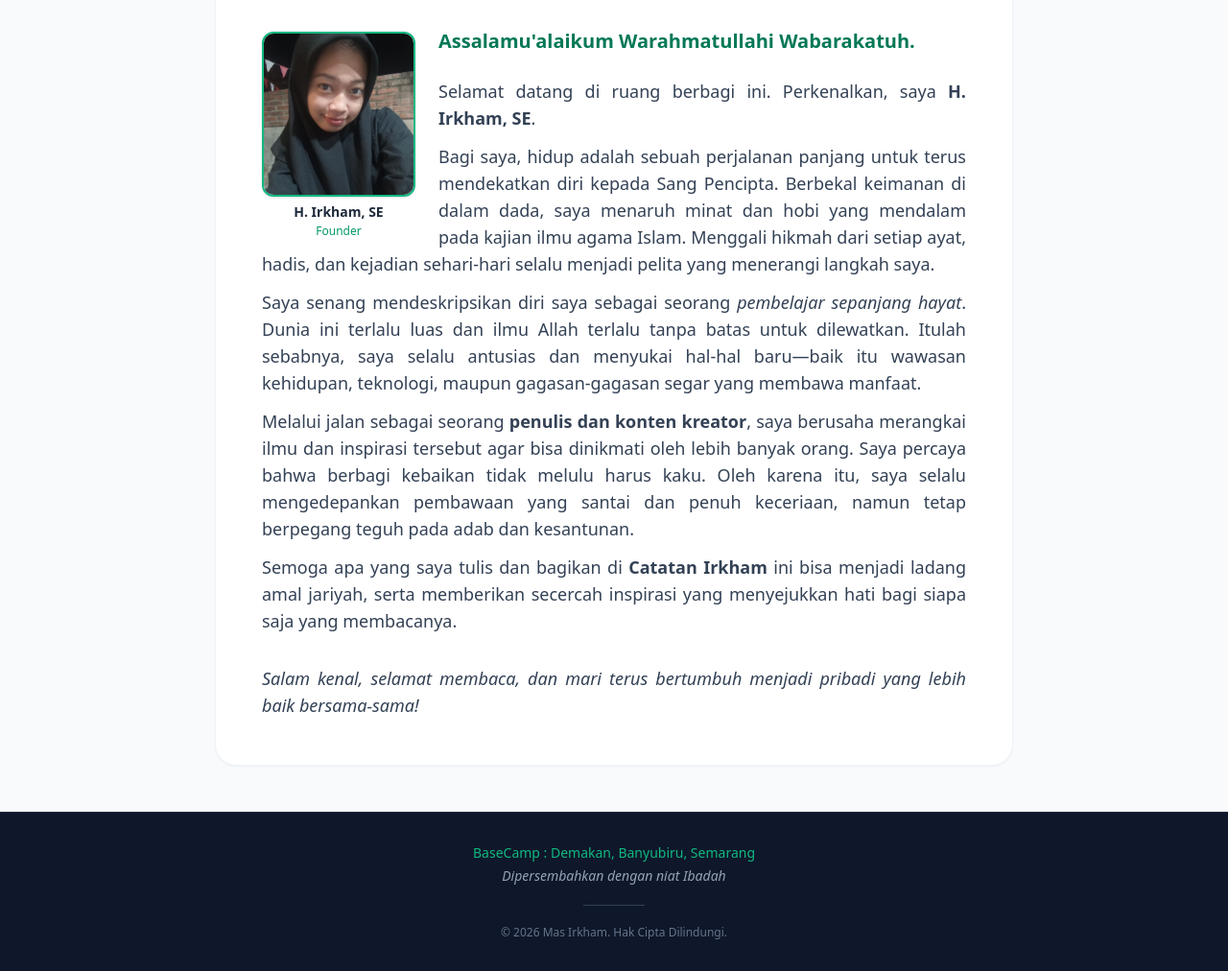
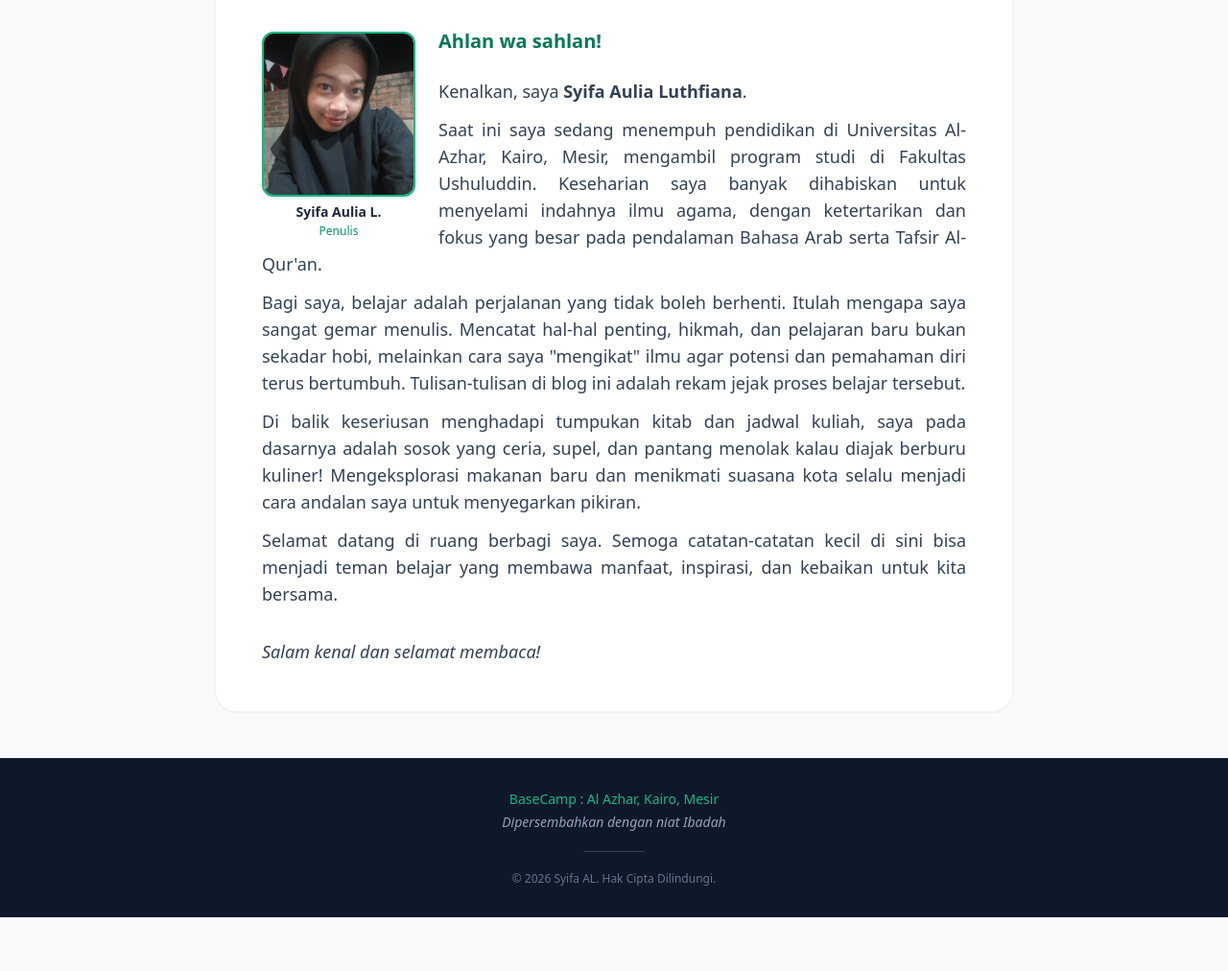
Before and after one commit to dealovadealova/syifa, a website: page profil.html in a window 1280 px wide. Shown: the part 143-1155 px from the top of the page at 96% size. After the commit the page ends 1099 px from the top, so only its background shows below. Drawn offline with nearby package versions, Linux system fonts and the light colour scheme.

Commit message:
Update profil.html

```diff
--- a/profil.html
+++ b/profil.html
@@ -3,13 +3,13 @@
 <head>
   <meta charset="UTF-8">
   <meta name="viewport" content="width=device-width, initial-scale=1.0">
-  <title>Profil Owner - Catatan Irkham</title>
+  <title>Profil Owner - Catatan Syifa</title>
 
   <!-- ========================================== -->
   <!-- MESIN PENCARI GOOGLE (SEO)                 -->
   <!-- ========================================== -->
-  <meta name="description" content="Blog Islami Catatan Irkham. Kumpulan artikel inspirasi, motivasi, renungan, dan kisah hikmah untuk refleksi diri.">
-  <meta name="keywords" content="blog islami, catatan irkham, artikel motivasi islam, kisah hikmah, renungan islami, inspirasi kehidupan, akhlak">
+  <meta name="description" content="Blog Islami Catatan Syifa. Kumpulan artikel inspirasi, motivasi, renungan, dan kisah hikmah untuk refleksi diri.">
+  <meta name="keywords" content="blog islami, catatan syifa, artikel motivasi islam, kisah hikmah, renungan islami, inspirasi kehidupan, akhlak">
 
   <!-- ========================================== -->
   <!-- KODE PEMANGGIL IKON TAB & PWA MUNCUL DISINI-->
@@ -30,7 +30,7 @@
 
       <!-- Kiri: Foto & Jam -->
       <div class="flex items-center gap-1.5 md:gap-3 flex-shrink-0">
-        <img src="profil.png" alt="Mas Irkham" class="w-9 h-9 md:w-12 md:h-12 rounded-full object-cover border-2 border-emerald-500 shadow-sm flex-shrink-0">
+        <img src="profil.png" alt="Syifa AL" class="w-9 h-9 md:w-12 md:h-12 rounded-full object-cover border-2 border-emerald-500 shadow-sm flex-shrink-0">
         <div class="flex flex-col text-left">
           <span id="jam-digital" class="text-[12px] md:text-lg font-bold text-slate-800 leading-none font-mono tracking-tight">00:00:00 WIB</span>
           <span id="tanggal-jawa" class="text-[9px] md:text-sm text-emerald-600 font-semibold mt-0.5">Memuat tanggal...</span>
@@ -80,27 +80,27 @@
 
         <!-- FOTO & NAMA MENGAMBANG DI KIRI -->
         <div class="float-left mr-3 md:mr-6 w-[110px] md:w-40 mt-1 mb-2">
-          <img src="profil.png" alt="H. Irkham, SE" class="w-full h-auto object-cover rounded-xl shadow border-2 border-emerald-500 mb-1.5">
+          <img src="profil.png" alt="Syifa Aulia Luthfiana" class="w-full h-auto object-cover rounded-xl shadow border-2 border-emerald-500 mb-1.5">
           <div class="text-center">
-            <span class="block text-[11px] md:text-sm font-bold text-slate-800 leading-tight">H. Irkham, SE</span>
-            <span class="block text-[9px] md:text-xs text-emerald-600 mt-0.5 font-medium">Founder</span>
+            <span class="block text-[11px] md:text-sm font-bold text-slate-800 leading-tight">Syifa Aulia L.</span>
+            <span class="block text-[9px] md:text-xs text-emerald-600 mt-0.5 font-medium">Penulis</span>
           </div>
         </div>
 
         <!-- TEKS BIOGRAFI -->
-        <p class="font-bold text-emerald-700 text-base md:text-xl mb-3 md:mb-6">Assalamu'alaikum Warahmatullahi Wabarakatuh.</p>
+        <p class="font-bold text-emerald-700 text-base md:text-xl mb-3 md:mb-6">Ahlan wa sahlan!</p>
 
-        <p class="mb-3">Selamat datang di ruang berbagi ini. Perkenalkan, saya <strong>H. Irkham, SE</strong>.</p>
+        <p class="mb-3">Kenalkan, saya <strong>Syifa Aulia Luthfiana</strong>.</p>
 
-        <p class="mb-3">Bagi saya, hidup adalah sebuah perjalanan panjang untuk terus mendekatkan diri kepada Sang Pencipta. Berbekal keimanan di dalam dada, saya menaruh minat dan hobi yang mendalam pada kajian ilmu agama Islam. Menggali hikmah dari setiap ayat, hadis, dan kejadian sehari-hari selalu menjadi pelita yang menerangi langkah saya.</p>
+        <p class="mb-3">Saat ini saya sedang menempuh pendidikan di Universitas Al-Azhar, Kairo, Mesir, mengambil program studi di Fakultas Ushuluddin. Keseharian saya banyak dihabiskan untuk menyelami indahnya ilmu agama, dengan ketertarikan dan fokus yang besar pada pendalaman Bahasa Arab serta Tafsir Al-Qur'an.</p>
 
-        <p class="mb-3">Saya senang mendeskripsikan diri saya sebagai seorang <em>pembelajar sepanjang hayat</em>. Dunia ini terlalu luas dan ilmu Allah terlalu tanpa batas untuk dilewatkan. Itulah sebabnya, saya selalu antusias dan menyukai hal-hal baru—baik itu wawasan kehidupan, teknologi, maupun gagasan-gagasan segar yang membawa manfaat.</p>
+        <p class="mb-3">Bagi saya, belajar adalah perjalanan yang tidak boleh berhenti. Itulah mengapa saya sangat gemar menulis. Mencatat hal-hal penting, hikmah, dan pelajaran baru bukan sekadar hobi, melainkan cara saya "mengikat" ilmu agar potensi dan pemahaman diri terus bertumbuh. Tulisan-tulisan di blog ini adalah rekam jejak proses belajar tersebut.</p>
 
-        <p class="mb-3">Melalui jalan sebagai seorang <strong>penulis dan konten kreator</strong>, saya berusaha merangkai ilmu dan inspirasi tersebut agar bisa dinikmati oleh lebih banyak orang. Saya percaya bahwa berbagi kebaikan tidak melulu harus kaku. Oleh karena itu, saya selalu mengedepankan pembawaan yang santai dan penuh keceriaan, namun tetap berpegang teguh pada adab dan kesantunan.</p>
+        <p class="mb-3">Di balik keseriusan menghadapi tumpukan kitab dan jadwal kuliah, saya pada dasarnya adalah sosok yang ceria, supel, dan pantang menolak kalau diajak berburu kuliner! Mengeksplorasi makanan baru dan menikmati suasana kota selalu menjadi cara andalan saya untuk menyegarkan pikiran.</p>
 
-        <p class="mb-3">Semoga apa yang saya tulis dan bagikan di <strong>Catatan Irkham</strong> ini bisa menjadi ladang amal jariyah, serta memberikan secercah inspirasi yang menyejukkan hati bagi siapa saja yang membacanya.</p>
+        <p class="mb-3">Selamat datang di ruang berbagi saya. Semoga catatan-catatan kecil di sini bisa menjadi teman belajar yang membawa manfaat, inspirasi, dan kebaikan untuk kita bersama.</p>
 
-        <p class="font-medium text-slate-700 italic mt-5 md:mt-8">Salam kenal, selamat membaca, dan mari terus bertumbuh menjadi pribadi yang lebih baik bersama-sama!</p>
+        <p class="font-medium text-slate-700 italic mt-5 md:mt-8">Salam kenal dan selamat membaca!</p>
 
         <div class="clear-both"></div>
       </div>
@@ -113,14 +113,14 @@
   <footer class="bg-slate-900 text-slate-300 border-t border-slate-800 mt-auto">
     <div class="max-w-4xl mx-auto px-6 md:px-8 py-8 text-center">
       <p class="text-sm font-medium text-emerald-500 mb-1">
-        BaseCamp : Demakan, Banyubiru, Semarang
+        BaseCamp : Al Azhar, Kairo, Mesir
       </p>
       <p class="text-sm text-slate-400 italic mb-5">
         Dipersembahkan dengan niat Ibadah
       </p>
       <div class="w-16 h-px bg-slate-700 mx-auto mb-5"></div>
       <p class="text-xs text-slate-500">
-        &copy; 2026 Mas Irkham. Hak Cipta Dilindungi.
+        &copy; 2026 Syifa AL. Hak Cipta Dilindungi.
       </p>
     </div>
   </footer>
```
